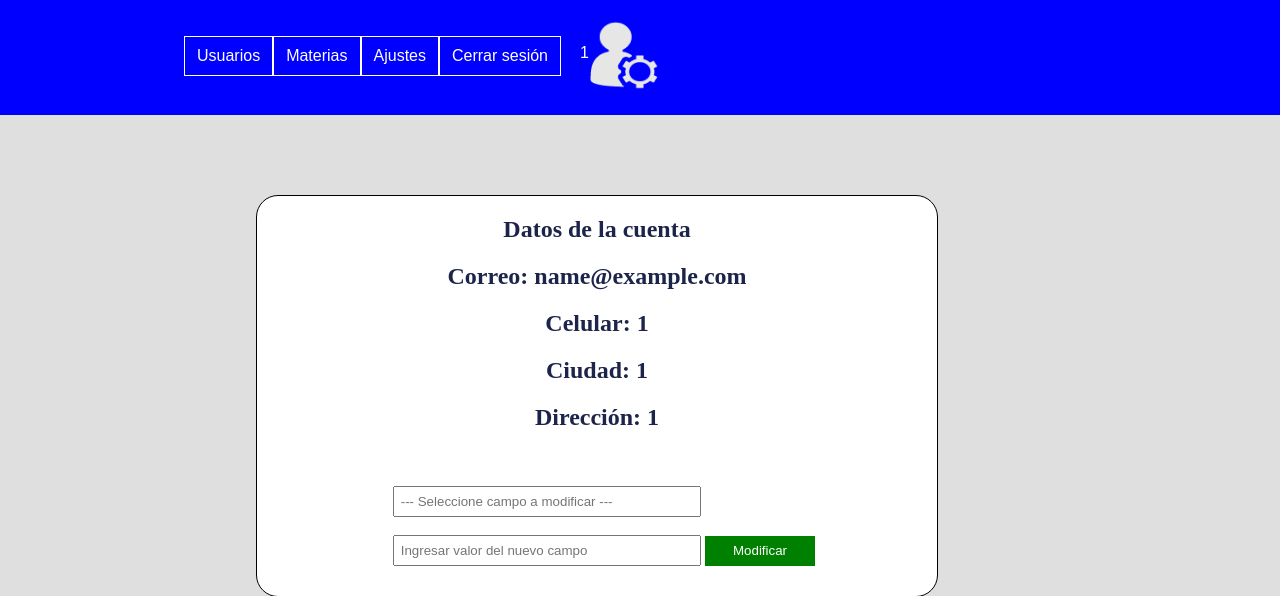
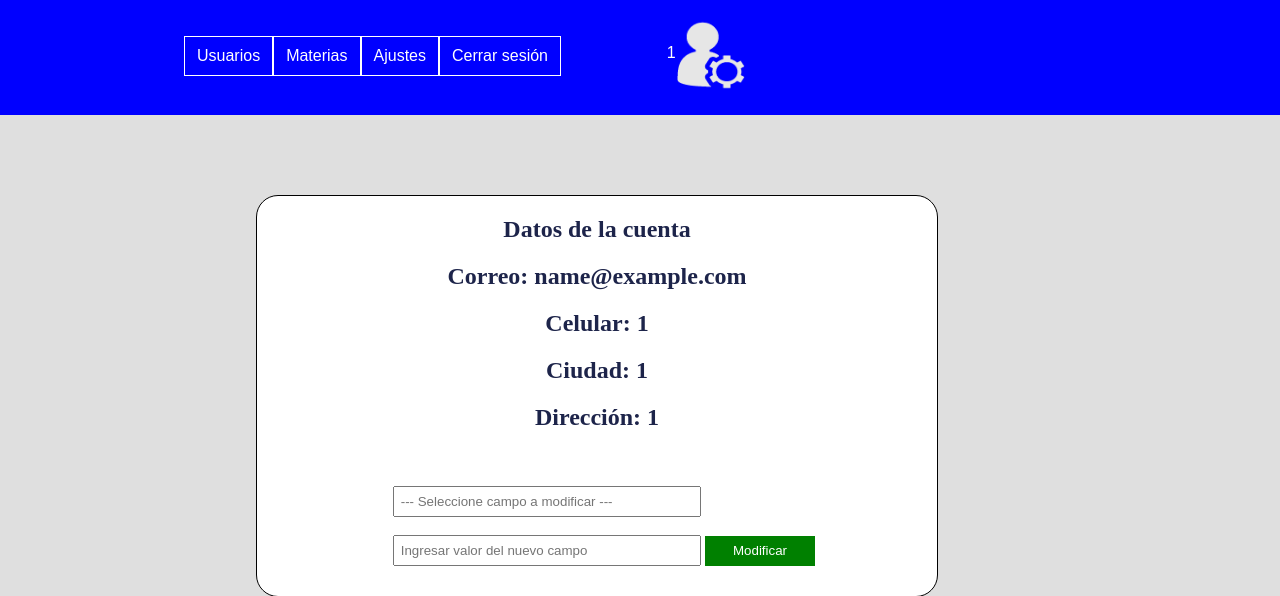
Before and after one commit to AlexisAldahirGonzalezOjeda/PaginaWebDocente, a PHP site: page /Vista/html/ajustesAdmin.php in a window 1280 px wide. Shown: the top 596 px of the page. Run offline with PHP 8.4, Linux system fonts and the light colour scheme; the visitor is signed in with stand-in values (Sample User, id 1).

Commit message:
Update estilos.css

```diff
--- a/Vista/css/estilos.css
+++ b/Vista/css/estilos.css
@@ -350,6 +350,7 @@ p[name="boton"] a:hover {
     display: block;
     float:left;
     top: 10%;
+    margin-left: 7%;
     font-family:Arial, Helvetica, sans-serif;
     color: white;
 }
```
